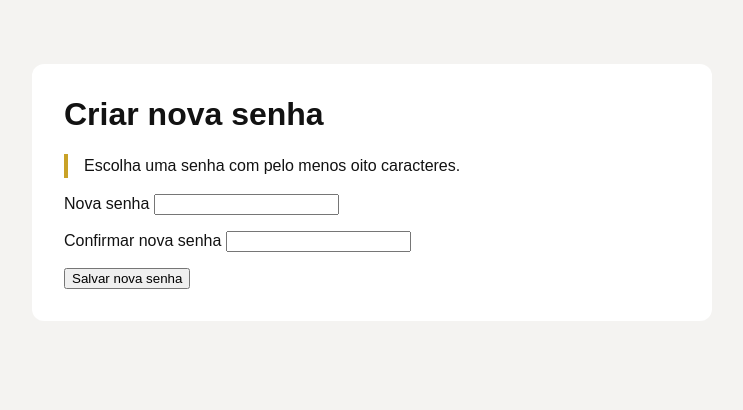
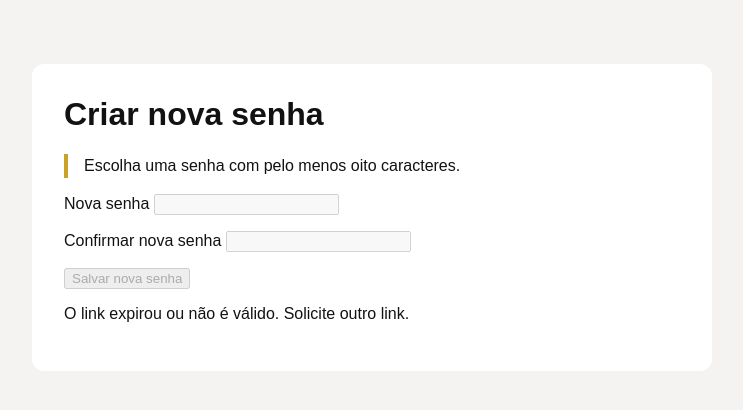
Before and after one commit to JuanIan7/tse-catts-2026, a Next.js app: page /password/change in a window 1280 px wide. Shown: the top 410 px of the page, without its empty margins (268-1011 px from the left). Built offline with nearby package versions, Linux system fonts and the light colour scheme; no server answers.

Commit message:
Handle invite sessions in browser password flow

```diff
--- a/src/components/password-forms.tsx
+++ b/src/components/password-forms.tsx
@@ -1,6 +1,6 @@
 "use client";
 
-import { FormEvent, useState } from "react";
+import { FormEvent, useEffect, useState } from "react";
 import { useRouter } from "next/navigation";
 import { createSupabaseBrowserClient } from "@/lib/supabase/client";
 
@@ -10,9 +10,7 @@ export function PasswordRecoveryForm() {
   async function submit(event: FormEvent<HTMLFormElement>) {
     event.preventDefault();
     const email = String(new FormData(event.currentTarget).get("email") ?? "");
-    await createSupabaseBrowserClient().auth.resetPasswordForEmail(email, {
-      redirectTo: `${location.origin}/auth/callback?next=/password/change`,
-    });
+    await createSupabaseBrowserClient().auth.resetPasswordForEmail(email, { redirectTo: `${location.origin}/password/change` });
     setMessage("Se houver uma conta com esse e-mail, enviaremos um link de redefinição.");
   }
 
@@ -20,8 +18,17 @@ export function PasswordRecoveryForm() {
 }
 
 export function ChangePasswordForm() {
-  const [message, setMessage] = useState("");
+  const [message, setMessage] = useState("Validando link...");
+  const [ready, setReady] = useState(false);
   const router = useRouter();
+
+  useEffect(() => {
+    createSupabaseBrowserClient().auth.getSession().then(({ data, error }) => {
+      if (error || !data.session) return setMessage("O link expirou ou não é válido. Solicite outro link.");
+      setReady(true);
+      setMessage("");
+    });
+  }, []);
 
   async function submit(event: FormEvent<HTMLFormElement>) {
     event.preventDefault();
@@ -36,5 +43,5 @@ export function ChangePasswordForm() {
     setTimeout(() => router.replace("/login"), 900);
   }
 
-  return <form onSubmit={submit}><p><label>Nova senha <input name="password" type="password" minLength={8} required /></label></p><p><label>Confirmar nova senha <input name="confirm" type="password" minLength={8} required /></label></p><button type="submit">Salvar nova senha</button>{message && <p role="status">{message}</p>}</form>;
+  return <form onSubmit={submit}><p><label>Nova senha <input name="password" type="password" minLength={8} required disabled={!ready} /></label></p><p><label>Confirmar nova senha <input name="confirm" type="password" minLength={8} required disabled={!ready} /></label></p><button type="submit" disabled={!ready}>Salvar nova senha</button>{message && <p role="status">{message}</p>}</form>;
 }
```
Also changed, not shown: src/app/admin/actions.ts (+4 -4 lines).
